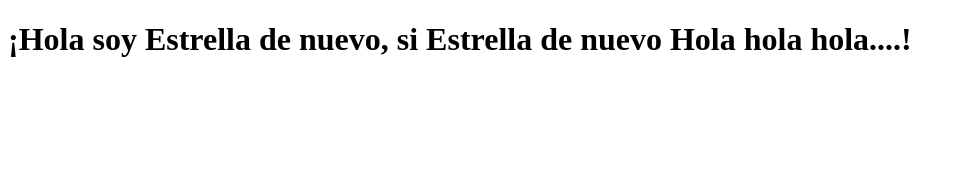
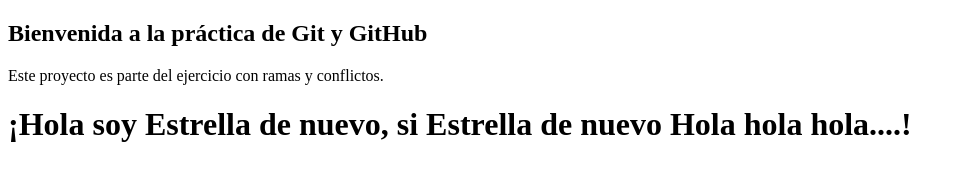
Before and after one commit to EstrellaAE/practica01_egae, a plain HTML site: page index.html in a window 1280 px wide. Shown: the whole page, without its empty margins (0-963 px from the left). Drawn offline with Linux system fonts and the light colour scheme.

Commit message:
Estrella2

```diff
--- a/index.html
+++ b/index.html
@@ -1,5 +1,9 @@
 <!DOCTYPE html>
 <html lang="es">
+ <header>
+        <h2>Bienvenida a la práctica de Git y GitHub</h2>
+        <p>Este proyecto es parte del ejercicio con ramas y conflictos.</p>
+    </header>
 <head>
     <meta charset="UTF-8">
     <meta name="viewport" content="width=device-width, initial-scale=1.0">
```
